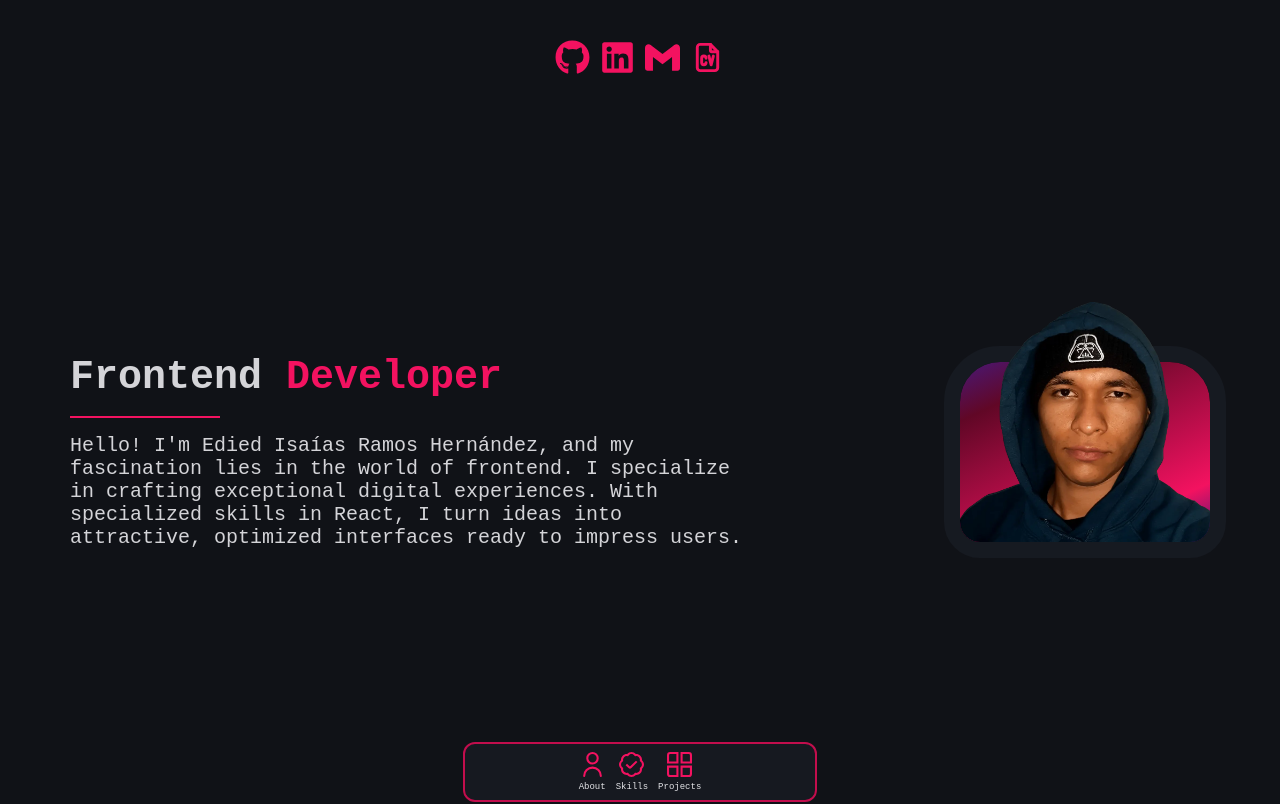
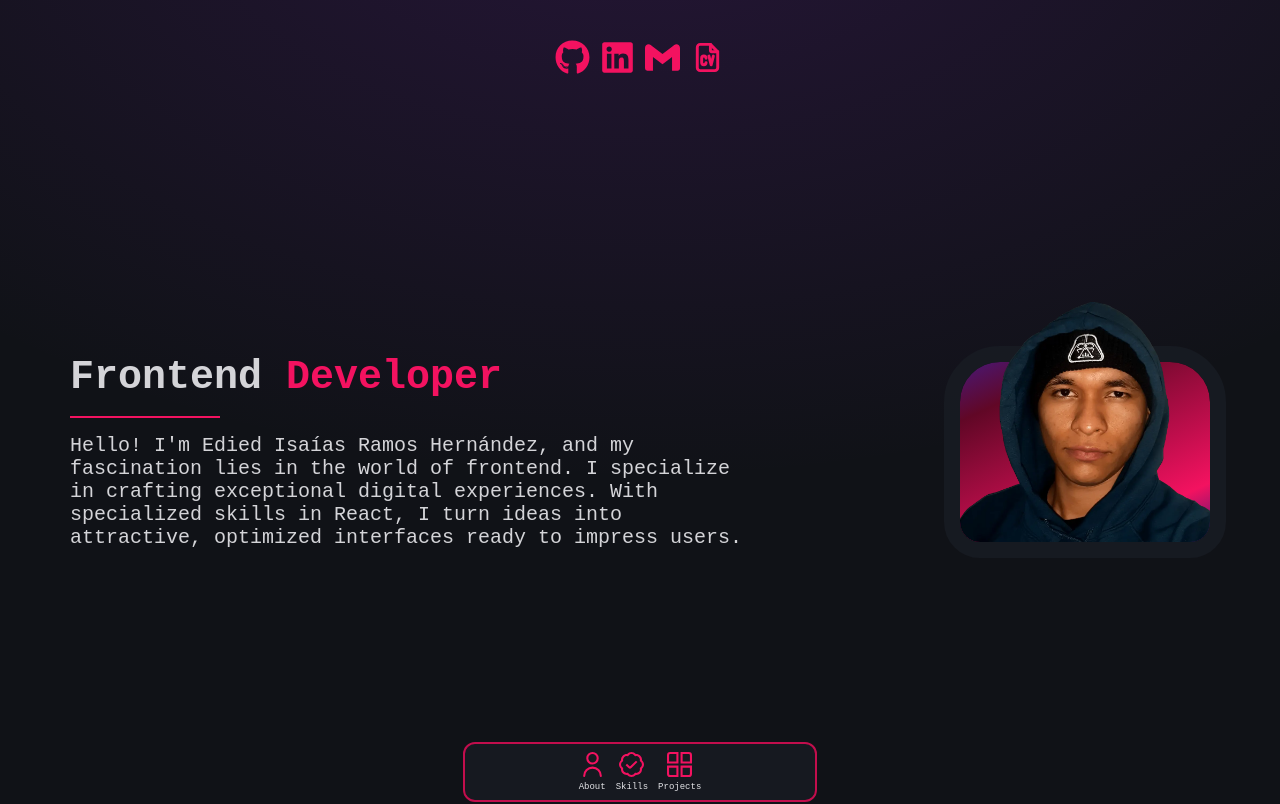
Before and after one commit to EdiedRamos/Edied, a React (Vite) app: page / in a window 1280 px wide. Shown: the top 804 px of the page. Built offline with nearby package versions, Linux system fonts and the light colour scheme; a web font is replaced by a local one.

Commit message:
chore: update home background

```diff
--- a/src/Components/Pages/Home/Home.scss
+++ b/src/Components/Pages/Home/Home.scss
@@ -1,5 +1,10 @@
 .home-section {
   $height: 100vh;
+  background: radial-gradient(
+    ellipse 80% 80% at 50% -20%,
+    rgba(127, 35, 189, 0.2),
+    rgba(255, 255, 255, 0)
+  );
   min-height: $height;
 
   &__container,
```
